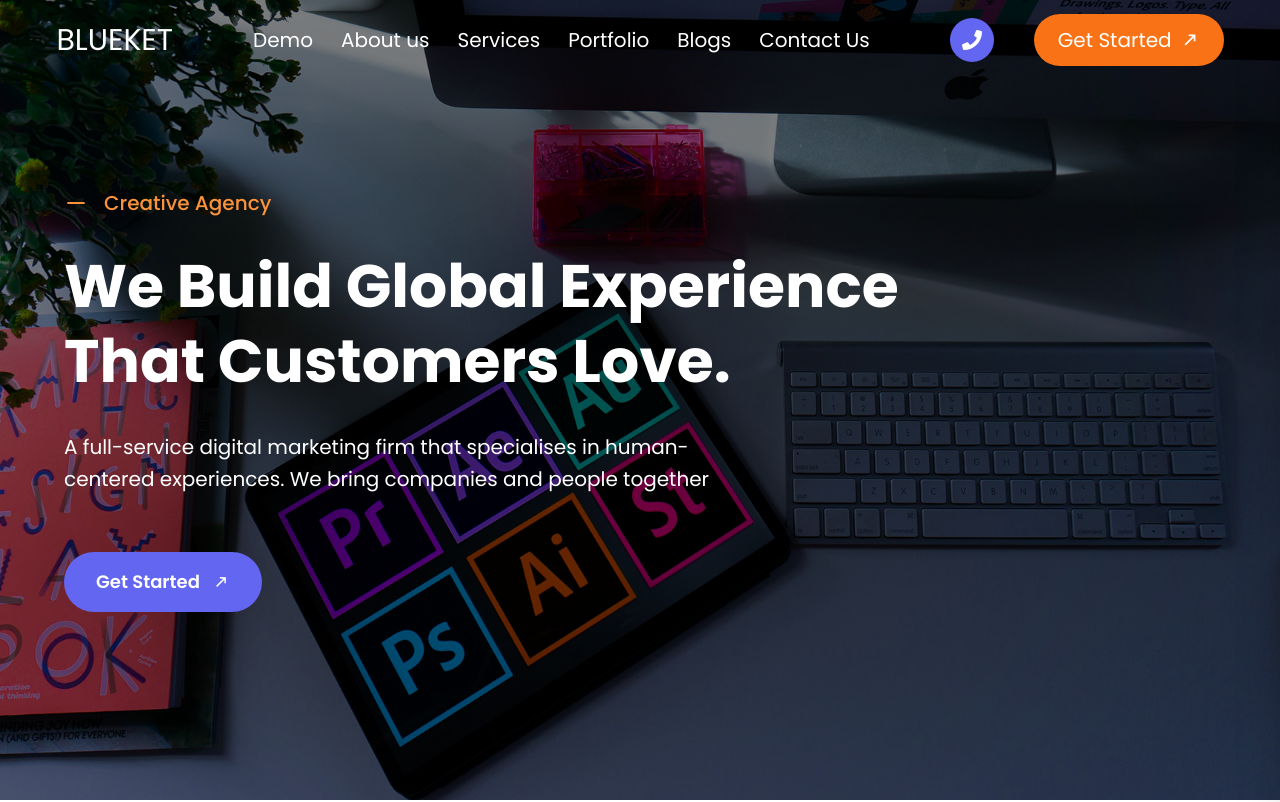
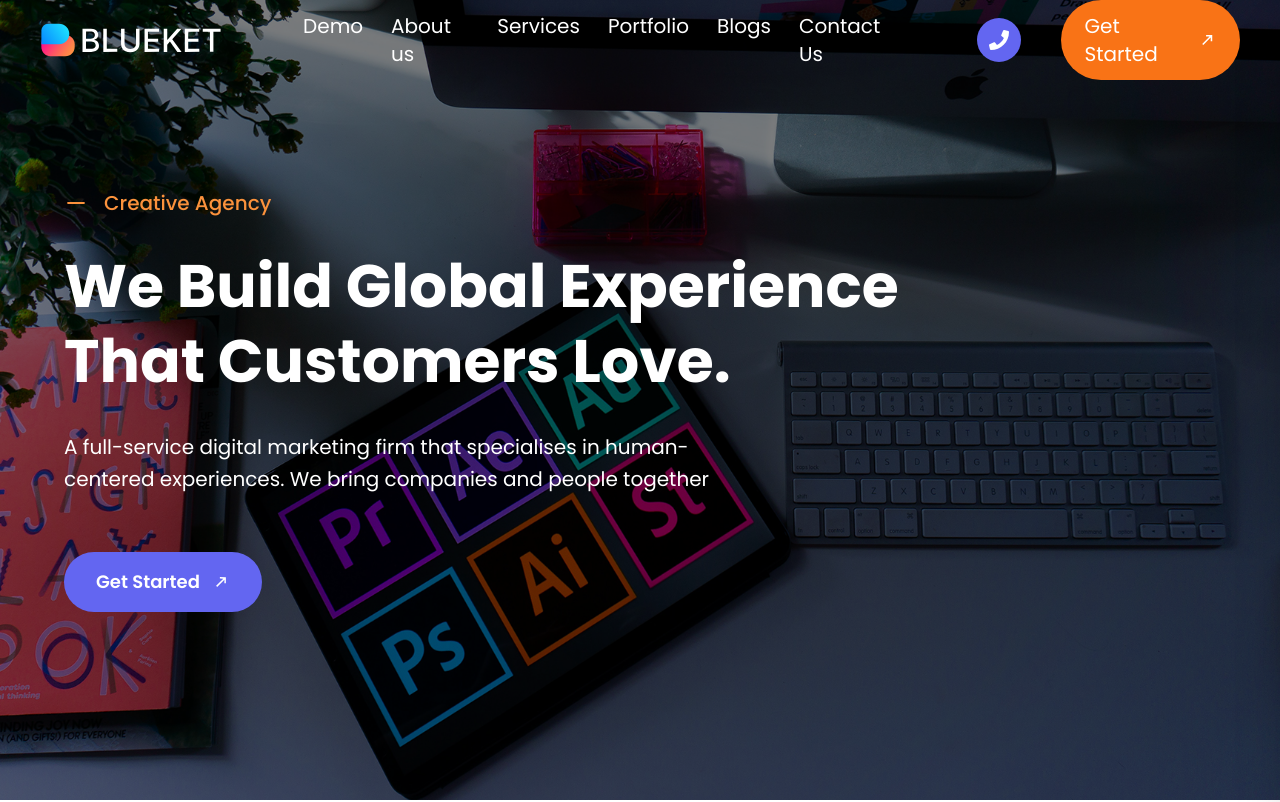
Before and after one commit to Alvin-progg/proposal, a React (Vite) app: page / in a window 1280 px wide. Shown: the top 802 px of the page. Built offline with nearby package versions, Linux system fonts and the light colour scheme.

Commit message:
fixed logo

```diff
--- a/src/components/Nav.jsx
+++ b/src/components/Nav.jsx
@@ -5,7 +5,8 @@ import { CgArrowTopRight } from "react-icons/cg";
 import { IoLogoYoutube, IoLogoInstagram } from "react-icons/io";
 import { GiHamburgerMenu } from "react-icons/gi";
 import { MdArrowBackIosNew } from "react-icons/md";
-
+import logoWhite from '../assets/logo-white.svg';
+import logoBlack from '../assets/logo-black.svg';
 const Nav = () => {
   const [scrolled, setScrolled] = useState(false);
   const [isOpen, setIsOpen] = useState(false);
@@ -42,7 +43,7 @@ const Nav = () => {
         ${scrolled ? "backdrop-blur-md bg-bg-50/30 shadow-sm text-text-black" : "bg-transparent text-text "}`}
       >
         {/* Logo */}
-        <a href="#" className="text-xl sm:text-3xl">BLUEKET</a>
+        <a href="#" className="text-xl "><img src={!scrolled ? logoWhite : logoBlack} alt="Logo" className="h-10 w-auto" /></a>
 
         {/* Links */}
         <ul className="hidden xl:flex gap-7 text-xl mx-20  ">
```
